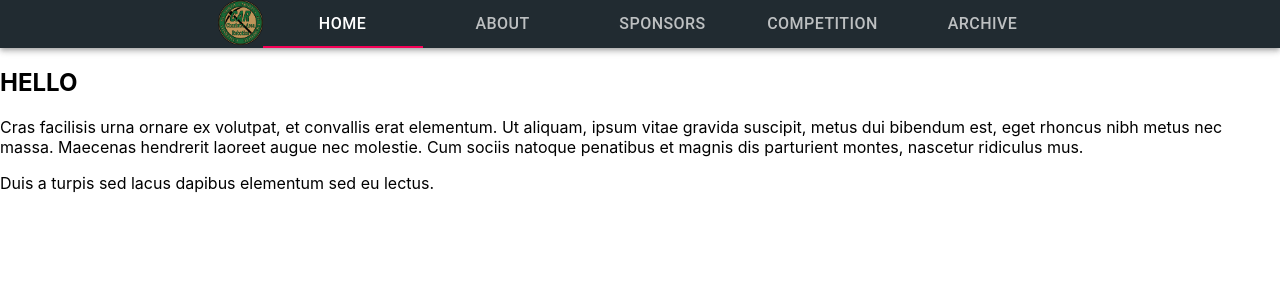
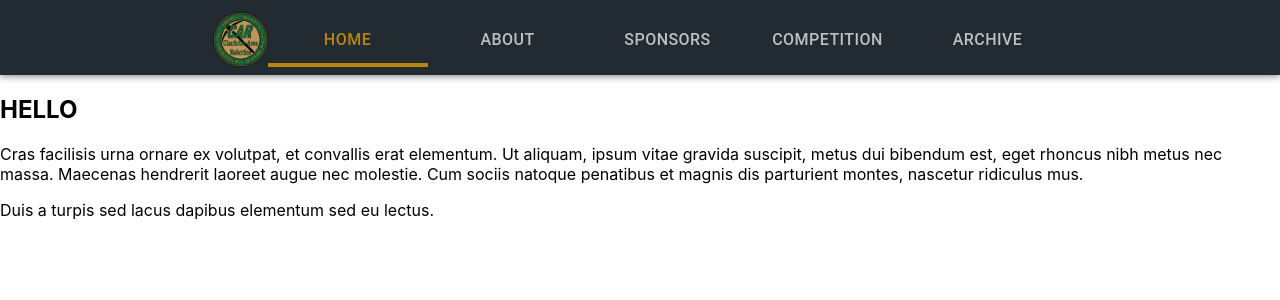
Before and after one commit to tlee76/Charlotte-Area-Robotics-Website-React-Project, a React (Create React App) app: page / in a window 1280 px wide. Shown: the top 300 px of the page. Built offline with nearby package versions, Linux system fonts and the light colour scheme.

Commit message:
Extract NavBar to its own component

```diff
--- a/src/Main/Main.scss
+++ b/src/Main/Main.scss
@@ -2,6 +2,11 @@
     font-size: 1rem;
 }
 
+.NavBarSelection.Mui-selected {
+    color: #B8860B;
+}
+
 .NavBar {
     background-color: #212b31;
+    height: 75px;
 }
--- a/src/Main/Main.tsx
+++ b/src/Main/Main.tsx
@@ -1,38 +1,20 @@
 import React, { Component } from "react";
-import { Route, Link, BrowserRouter } from "react-router-dom";
+import { Route, BrowserRouter } from "react-router-dom";
 import Home from "../Home/Home";
 import About from "../About/About";
 import Outreach from "../Outreach/Outreach";
-import { AppBar, Tabs, Tab } from "@material-ui/core"
-import "./Main.scss";
 import Sponsors from "../Sponsors/Sponsors";
 import Competition from "../Competition/Competition";
 import Archive from "../Archive/Archive";
-import MainLogo from "../Images/CARLogoPrimary.png";
+import NavBar from "./NavBar";
+
 
 class Main extends Component {
-
-  state = {
-    value: 1,
-  };
-
-  handleChange = (event: React.ChangeEvent<{}>, newValue: number) => {
-    this.setState({value: newValue});
-  };
 
   render() {
     return (
       <BrowserRouter>
-        <AppBar position="static" className="NavBar" style={{backgroundColor: "#212b31"}}>
-          <Tabs centered value={this.state.value} onChange={this.handleChange}>
-            <img src={MainLogo} width="45" height="45" alt="logo"/>
-            <Tab className="NavBarSelection" label="Home" component={Link} to="/"/>
-            <Tab className="NavBarSelection" label="About" component={Link} to="/about"/>
-            <Tab className="NavBarSelection" label="Sponsors" component={Link} to="/sponsors"/>
-            <Tab className="NavBarSelection" label="Competition" component={Link} to="/competition"/>
-            <Tab className="NavBarSelection" label="Archive" component={Link} to="/archive"/>
-          </Tabs>
-        </AppBar>
+        <NavBar />
         <div className="content">
           <Route exact path="/" component={Home} />
           <Route path="/about" component={About} />
--- /dev/null
+++ b/src/Main/NavBar.tsx
@@ -0,0 +1,37 @@
+import React from "react";
+import { AppBar, Tabs, Tab, withStyles } from "@material-ui/core";
+import { Link } from "react-router-dom";
+import MainLogo from "../Images/CARLogoPrimary.png";
+import "./Main.scss";
+
+//Custom Tabs component for styling
+const AntTabs = withStyles({
+    root: {
+        marginTop: "12px",
+    },
+    indicator: {
+        backgroundColor: '#B8860B',
+        height: "4px",
+    },
+})(Tabs); //<- Uses Material UI Tabs component but overrides what's above
+
+export default function NavBar() {
+    const [value, setValue] = React.useState(1); //set index of 1 for default value which is Home tab
+
+    const handleChange = (event: React.ChangeEvent<{}>, newValue: number) => {
+        setValue(newValue);
+    };
+
+    return (
+        <AppBar position="static" className="NavBar" style={{ backgroundColor: "#212b31" }}>
+            <AntTabs className="TabIndicator" centered value={value} onChange={handleChange}>
+                <img src={MainLogo} width="55" height="55" alt="logo" />
+                <Tab className="NavBarSelection" label="Home" component={Link} to="/" />
+                <Tab className="NavBarSelection" label="About" component={Link} to="/about" />
+                <Tab className="NavBarSelection" label="Sponsors" component={Link} to="/sponsors" />
+                <Tab className="NavBarSelection" label="Competition" component={Link} to="/competition" />
+                <Tab className="NavBarSelection" label="Archive" component={Link} to="/archive" />
+            </AntTabs>
+        </AppBar>
+    )
+}
```
